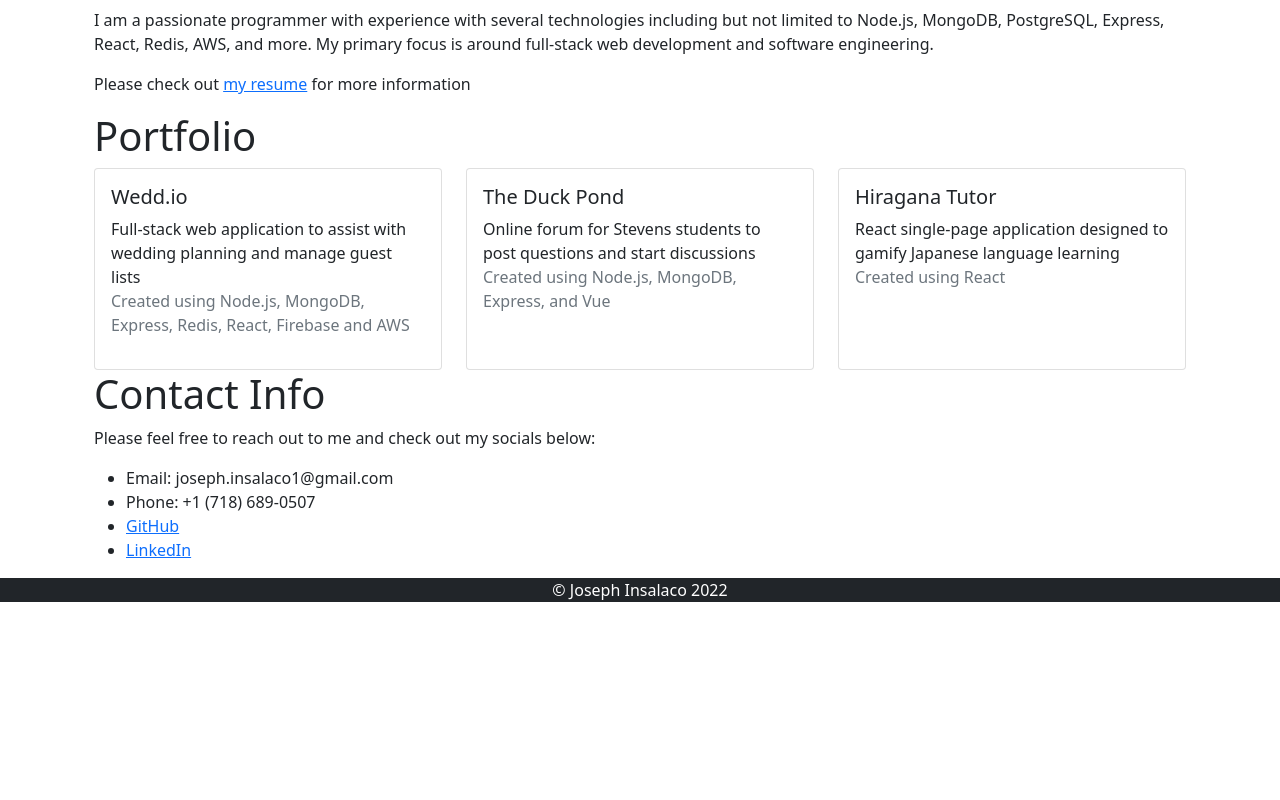
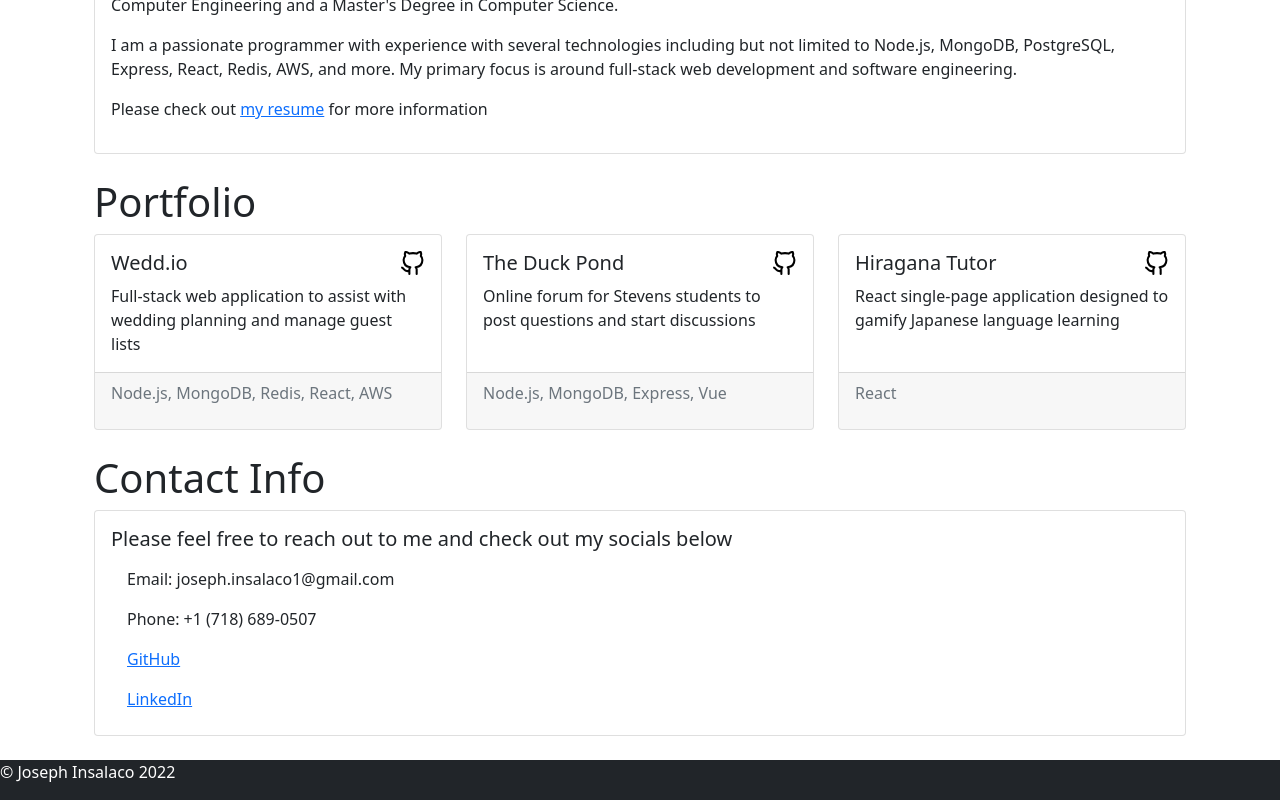
Before and after one commit to JInsalaco/PortfolioSite, a React (Create React App) app: page / in a window 1280 px wide. Shown: the part 374-1174 px from the top of the page. Before the commit the page ends 992 px from the top, so only its background shows below. Built offline with nearby package versions, Linux system fonts and the light colour scheme.

Commit message:
Added basic styling and organization to website

```diff
--- a/src/App.css
+++ b/src/App.css
@@ -1,7 +1,9 @@
 .site-home{
   justify-content: center;
 }
-
+.body {
+  background-color: #a1d9ef;
+}
 .site-navigation{
   opacity: .85;
 }
@@ -12,6 +14,27 @@
 
 .site-footer{
   background-color: #212529;
+  color: white;
   text-align: center;
-  color: white;
+  align-items: center;
+  display: flex;
+  padding: 0 !important;
 }
+
+.textLeft {
+	float: left;
+}
+.textRight {
+	float: right;
+}
+
+.tech-list{
+  display: flex;
+  align-items: left;
+  gap: 2rem;
+  font-size: 1rem;
+  opacity: 0.6;
+  margin-top: auto;
+  list-style: none;
+  padding-left: 0rem;
+}
--- a/src/App.tsx
+++ b/src/App.tsx
@@ -6,11 +6,11 @@ import { Footer } from './components/Footer';
 
 function App() {
   return (
-    <body className='main-body'>
+    <>
       <Header/>
       <Home/>
       <Footer/>
-    </body>
+    </>
   );
 }
 
--- a/src/components/About.tsx
+++ b/src/components/About.tsx
@@ -1,12 +1,13 @@
-import { Container } from "react-bootstrap";
+import { Container, Card } from "react-bootstrap";
 
 export function About(){
     return(
-        <Container>
-            <div id='about'>
-                <h1 className="text-center">About Me</h1>
+        <Container id='about' className="about mb-4">
+            <div>
+                <h1>About Me</h1>
             </div>
-            <div>
+            <Card>
+                <Card.Body>
                 <h2>Joseph Insalaco</h2>
                 <p className="text-muted">
                     B.E. Computer Engineering - Stevens Institute of Technology <br/>
@@ -25,7 +26,8 @@ export function About(){
                 <p>
                     Please check out <a href="https://drive.google.com/file/d/1qCvVZVbVNmcCtf19baIBBOxXCRNSXxq9/view?usp=sharing" target="_blank" rel="noopener noreferrer">my resume</a> for more information
                 </p>
-            </div>
+                </Card.Body>
+            </Card>
         </Container>
     );
 }
--- a/src/components/ContactInfo.tsx
+++ b/src/components/ContactInfo.tsx
@@ -1,20 +1,22 @@
-import { Container } from "react-bootstrap";
+import { Container, Card, ListGroup } from "react-bootstrap";
 
 export function ContactInfo() {
     return(
-        <Container>
-            <div id='contact-info'>
+        <Container id='contact-info' className="contact-info">
+            <div>
                 <h1>Contact Info</h1>
             </div>
-            <div>
-                <p>Please feel free to reach out to me and check out my socials below:</p>
-                <ul>
-                    <li>Email: joseph.insalaco1@gmail.com</li>
-                    <li>Phone: +1 (718) 689-0507</li>
-                    <li><a href="https://github.com/JInsalaco" target="_blank" rel="noopener noreferrer">GitHub</a></li>
-                    <li><a href='https://www.linkedin.com/in/joseph-insalaco-ab7679194/' target="_blank" rel="noopener noreferrer">LinkedIn</a></li>
-                </ul>
-            </div>
+            <Card className="mb-4">
+            <Card.Body>
+                <Card.Title className='margin-2'>Please feel free to reach out to me and check out my socials below</Card.Title>
+                <ListGroup variant="flush" className="border-0">
+                    <ListGroup.Item className="border-0">Email: joseph.insalaco1@gmail.com</ListGroup.Item>
+                    <ListGroup.Item className="border-0">Phone: +1 (718) 689-0507</ListGroup.Item>
+                    <ListGroup.Item className="border-0"><a href="https://github.com/JInsalaco" target="_blank" rel="noopener noreferrer">GitHub</a></ListGroup.Item>
+                    <ListGroup.Item className="border-0"><a href='https://www.linkedin.com/in/joseph-insalaco-ab7679194/' target="_blank" rel="noopener noreferrer">LinkedIn</a></ListGroup.Item>
+                </ListGroup>
+            </Card.Body>
+            </Card>
         </Container>
     )
 }
--- a/src/components/Footer.tsx
+++ b/src/components/Footer.tsx
@@ -1,8 +1,9 @@
+import { Container } from "react-bootstrap"
 
 export function Footer() {
     return(
-        <footer className="site-footer">
+        <Container fluid className="site-footer">
             <p>© Joseph Insalaco 2022</p>
-        </footer>
+        </Container>
     )
 }
--- a/src/components/Portfolio.tsx
+++ b/src/components/Portfolio.tsx
@@ -1,52 +1,68 @@
 import { Container, Row, Col, Card } from "react-bootstrap";
+import githubIcon from './github-icon.svg'
 
 export function Portfolio() {
     return(
-        <Container>
-            <div id='portfolio'>
+        <Container  id='portfolio' className="portfolio">
+            <div>
                 <h1>Portfolio</h1>
             </div>
             <Row>
-                <Col>
+                <Col className="mb-4">
                     <Card className="h-100">
                         <Card.Body>
                             <Card.Title>
-                                Wedd.io
+                                <div className='textLeft'>Wedd.io</div>
+                                <a href="https://github.com/JInsalaco/CS554_Good_Nodels" target="_blank" rel="noreferrer">
+                                    <img className='textRight' width='25' src={githubIcon} alt="GitHub" />
+                                </a>
+                                <div style={{clear: "both"}}></div>
                             </Card.Title>
                             <Card.Text>
                                 Full-stack web application to assist with wedding planning and manage guest lists
-                                <br/>
-                                <p className="text-muted">Created using Node.js, MongoDB, Express, Redis, React, Firebase and AWS</p>
                             </Card.Text>
                         </Card.Body>
+                        <Card.Footer>
+                            <p className='text-muted'>Node.js, MongoDB, Redis, React, AWS</p>
+                        </Card.Footer>
                     </Card>
                 </Col>
-                <Col>
+                <Col className="mb-4">
                     <Card className="h-100">
                         <Card.Body>
                             <Card.Title>
-                                The Duck Pond
+                                <div className='textLeft'>The Duck Pond</div>
+                                <a href="https://github.com/JInsalaco/CS546_Group5" target="_blank" rel="noreferrer">
+                                    <img className='textRight' width='25' src={githubIcon} alt="GitHub" />
+                                </a>
+                                <div style={{clear: "both"}}></div>
                             </Card.Title>
                             <Card.Text>
                                 Online forum for Stevens students to post questions and start discussions
-                                <br/>
-                                <p className="text-muted">Created using Node.js, MongoDB, Express, and Vue</p>
                             </Card.Text>
                         </Card.Body>
+                        <Card.Footer>
+                            <p className="text-muted">Node.js, MongoDB, Express, Vue</p>
+                        </Card.Footer>
                     </Card>
                 </Col>
-                <Col>
+                <Col className="mb-4">
                     <Card className="h-100">
                         <Card.Body>
                             <Card.Title>
-                                Hiragana Tutor
+                                <div className='textLeft'>Hiragana Tutor</div>
+                                <a href="https://github.com/gpan1/cs545-Final-Project" target="_blank" rel="noreferrer">
+                                    <img className='textRight' width='25' src={githubIcon} alt="GitHub" />
+                                </a>
+                                <div style={{clear: "both"}}></div>
                             </Card.Title>
                             <Card.Text>
                                 React single-page application designed to gamify Japanese language learning
-                                <br/>
-                                <p className="text-muted">Created using React</p>
                             </Card.Text>
                         </Card.Body>
+                        <Card.Footer>
+                            <p className="text-muted">React</p>
+                        </Card.Footer>
                     </Card>
                 </Col>
             </Row>
--- a/src/components/Welcome.tsx
+++ b/src/components/Welcome.tsx
@@ -2,7 +2,7 @@ import { Container} from "react-bootstrap";
 
 export function Welcome() {
     return(
-        <Container>
+        <Container className="mb-4">
             <div id='home' className='text-center'>
                 <h1>Welcome to my site!</h1>
                 <p>Welcome to the personal website of Joseph Insalaco</p>
```
Also changed, not shown: src/components/github-icon.svg (added).
